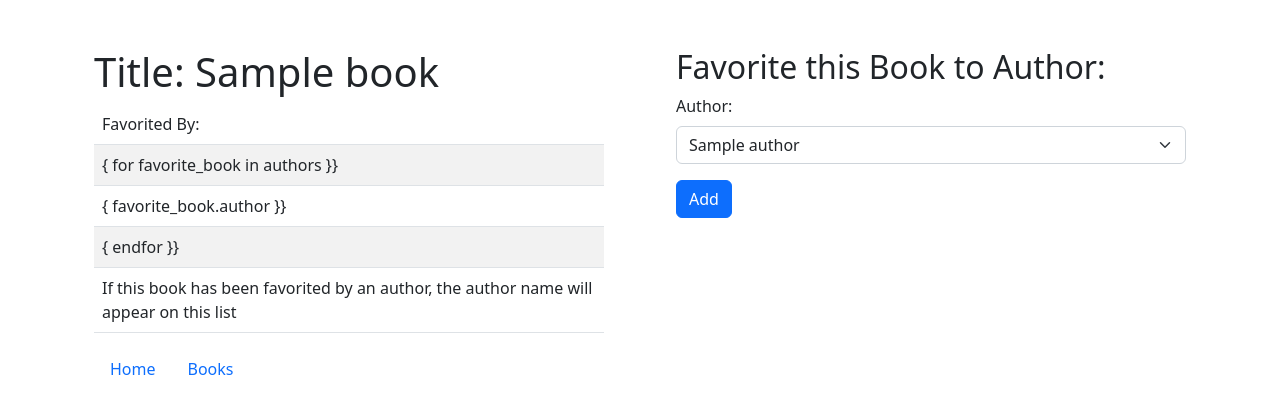
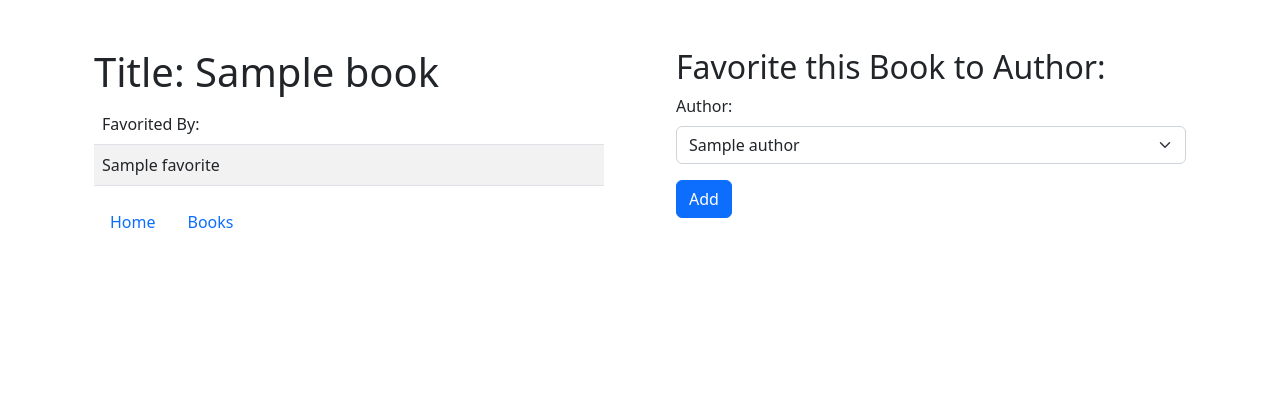
Before and after one commit to code-Brian/Books, a Flask app: page /books/1/show in a window 1280 px wide. Shown: the top 414 px of the page. Run offline with Flask 2, Linux system fonts and the light colour scheme; tables that the repository leaves empty or names only in its code hold one stand-in row (values such as "Sample post"); some libraries are stand-ins or nearby versions.

Commit message:
12 On Book Show page, create a list with all the authors that have favorited the book

```diff
--- a/flask_app/controllers/books.py
+++ b/flask_app/controllers/books.py
@@ -19,7 +19,7 @@ def books_show(id):
         'id' : id
     }
 
-    return render_template('books_show.html', book=Book.get_one(data), authors=Author.get_all())
+    return render_template('books_show.html', book=Book.get_one(data), authors=Author.get_all(), favorites = Book.get_book_favorites(data))
 
 @app.route('/books/create', methods=['POST'])
 def f_books_create():
--- a/flask_app/models/book.py
+++ b/flask_app/models/book.py
@@ -78,11 +78,18 @@ class Book:
         print(f'{results} BOOKS WITH AUTHORS WHO FAVORITED THEM --------------------------------------------------------------')
 
         if len(results) != 0:
-            favorites = cls(results[0])
+            favorite = cls(results[0])
 
             # iterate over the results and store relevant data to be passed into each new instance of author
             for row in results:
                 author_data = {
-                    'id' : row.get('author_id'),
-                    'name' : row.get('name')
+                    'id' : row.get('authors.id'),
+                    'name' : row.get('name'),
+                    'created_at' : row.get('authors.created_at'),
+                    'updated_at' : row.get('authors.updated_at')
                 }
+
+                favorite.authors_favorited.append(author.Author(author_data))
+            return favorite
+        else:
+            print("OOOPSIEEEE POOOOPSIE! EMTPY QUERY!")
--- a/flask_app/templates/books_show.html
+++ b/flask_app/templates/books_show.html
@@ -20,19 +20,20 @@
                     </tr>
                 </thead>
                 <tbody>
+                    <!-- if no authors have favorited the book, leave a message encouraging authors to add it to their favorites-->
+                    {% if favorites.authors_favorited | length() < 1 %}
                     <tr>
-                        <td>{ for favorite_book in authors }}</td>
+                        <td>Favorite this book, and your name will be here!</td>
                     </tr>
+                    {% endif %}
+
+                    {% for favorite in favorites.authors_favorited %}
                     <tr>
-                        <td>{ favorite_book.author }}</td>
+                        <td>{{ favorite.name }}</td>
                     </tr>
-                    <tr>
-                        <td>{ endfor }}</td>
-                    </tr>
+                    {% endfor %}
 
-                    <tr>
-                        <td>If this book has been favorited by an author, the author name will appear on this list</td>
-                    </tr>
+
                 </tbody>
             </table>
 
```
Also changed, not shown: README.md.
